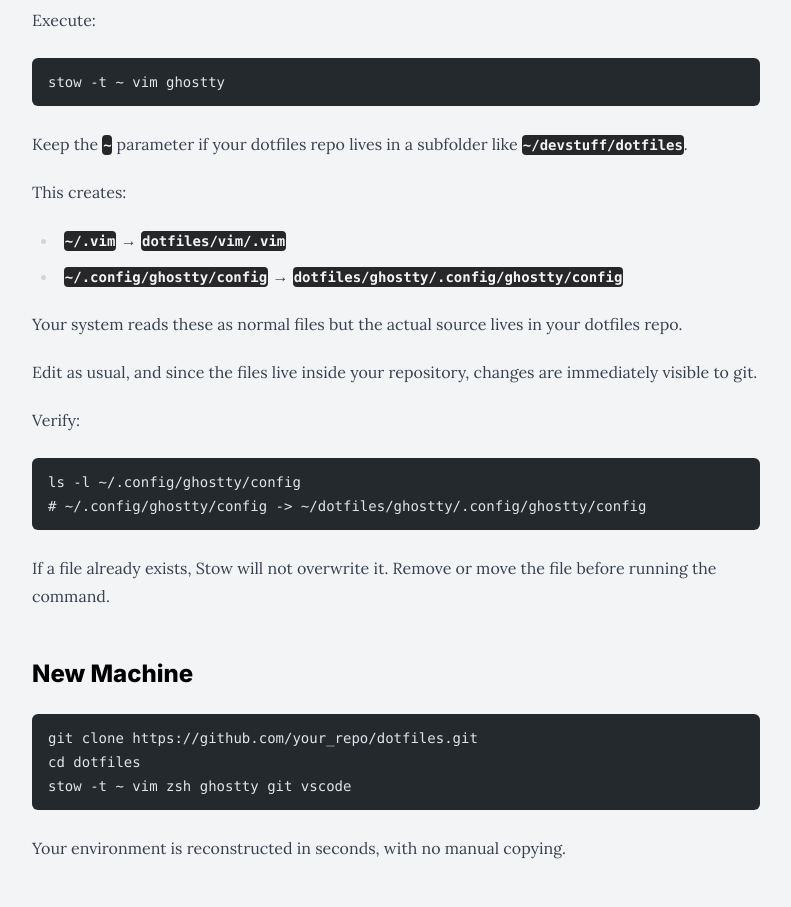
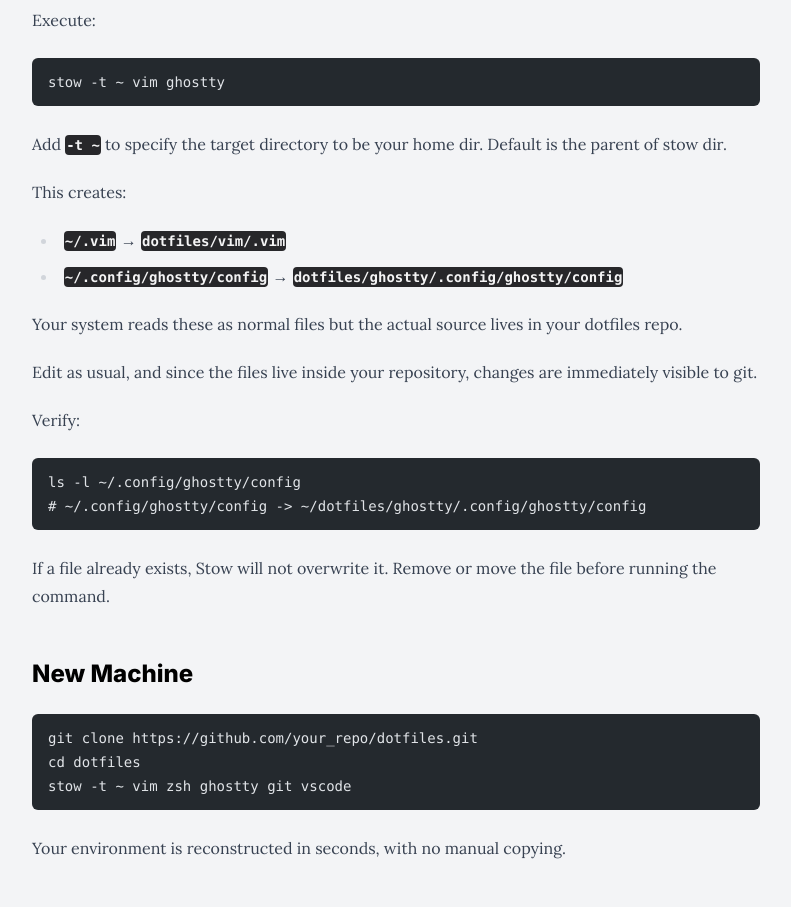
Before and after one commit to giorgiodg/giorgiodg.it, an Astro site: page /blog/manage-dotfiles-via-stow in a window 1280 px wide. Shown: the part 1720-2627 px from the top of the page, without its empty margins (244-1035 px from the left). Built offline with nearby package versions, Linux system fonts and the light colour scheme; Astro itself is replaced by a stand-in of ours; code samples lack their colours; a web font is replaced by a local one.

Commit message:
Small post fix

````diff
--- a/src/content/blog/manage-dotfiles-via-stow/index.md
+++ b/src/content/blog/manage-dotfiles-via-stow/index.md
@@ -68,7 +68,7 @@ Execute:
 stow -t ~ vim ghostty
 ```
 
-Keep the `~` parameter if your dotfiles repo lives in a subfolder like  `~/devstuff/dotfiles`.
+Add `-t ~` to specify the target directory to be your home dir. Default is the parent of stow dir.
 
 This creates:
 
````
Also changed, not shown: 1 other file.
